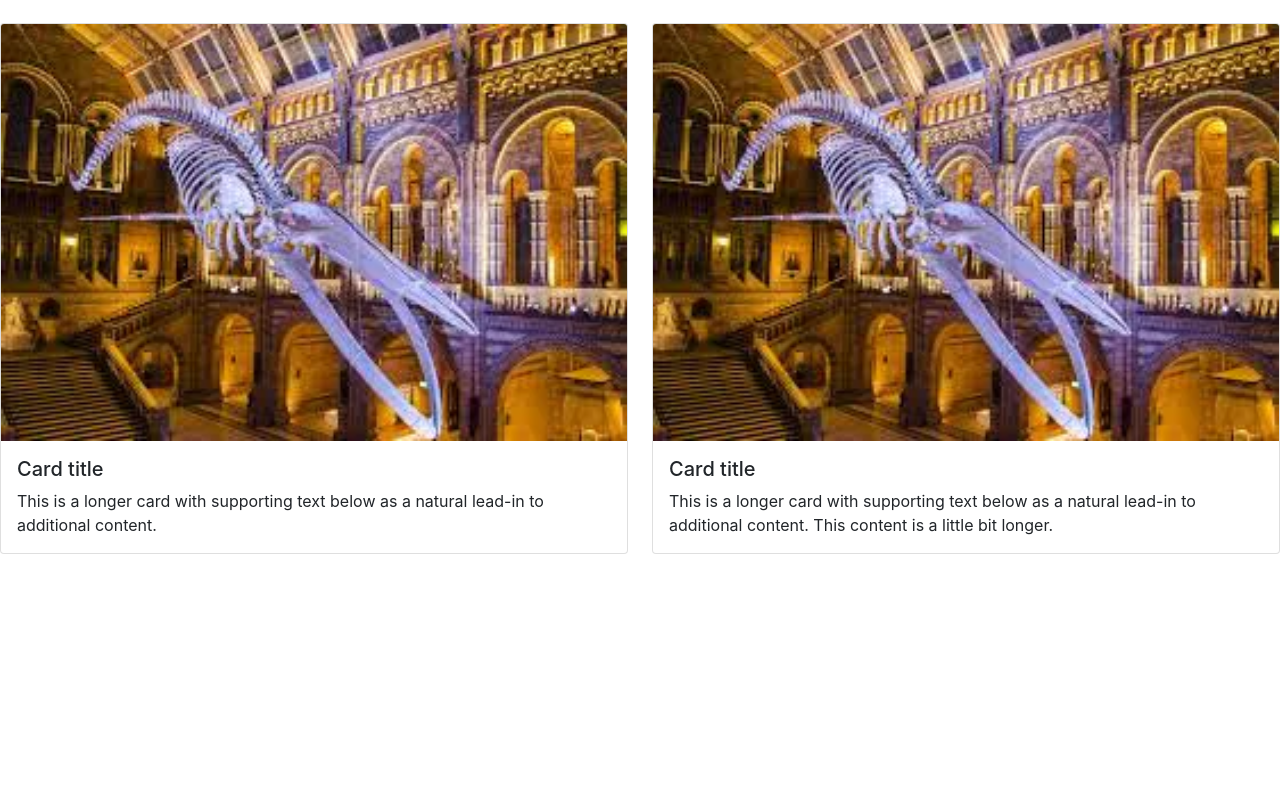
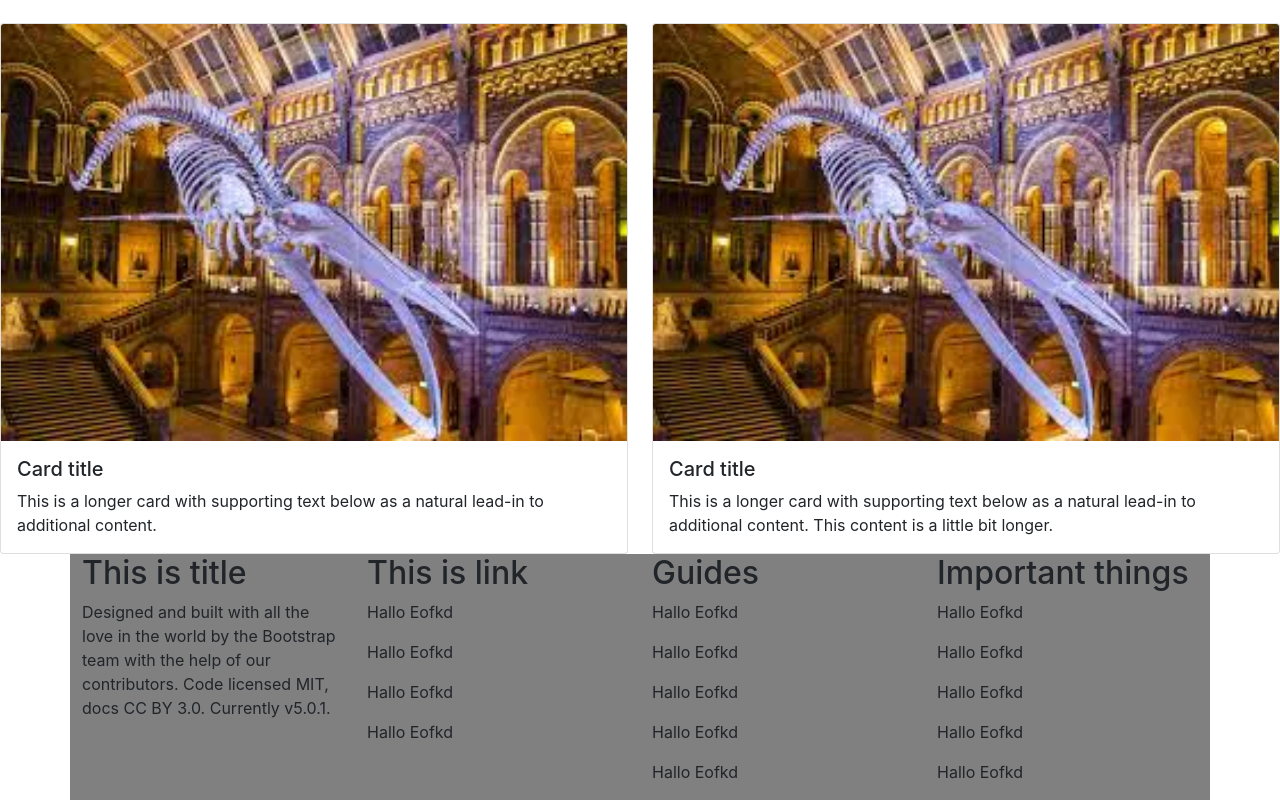
Before and after one commit to Swapno5896/Amazing-Museums-UI, a React (Create React App) app: page / in a window 1280 px wide. Shown: the part 1425-2225 px from the top of the page. Before the commit the page ends 1979 px from the top, so only its background shows below. Built offline with nearby package versions, Linux system fonts and the light colour scheme.

Commit message:
footer section is almost done

```diff
--- a/src/App.tsx
+++ b/src/App.tsx
@@ -2,12 +2,14 @@ import React from 'react';
 import MyNavBar from './components/Home/myNavBar/MyNavBar';
 import SmallGllery from './components/Home/SmallGllery/SmallGllery';
 import Events from './components/Home/Events/Events';
+import Footer from './components/Home/Footer/Footer';
 const App = () => {
   return (
     <div>
       <MyNavBar />
       <SmallGllery />
       <Events />
+      <Footer />
     </div>
   );
 };
--- /dev/null
+++ b/src/components/Home/Footer/Footer.tsx
@@ -0,0 +1,33 @@
+import React from 'react';
+
+const Footer = () => {
+    return (
+        <div>
+            <div className="container">
+                <div className="row" style={{ backgroundColor: "gray" }}>
+                    <div className="col-md-3">
+                        <h2>This is title</h2>
+                        <p>Designed and built with all the love in the world by the Bootstrap team with the help of our contributors.
+                            Code licensed MIT, docs CC BY 3.0.
+                            Currently v5.0.1.</p>
+
+                    </div>
+                    <div className="col-md-3">
+                        <h2>This is link</h2>
+                        <p>Hallo Eofkd</p>   <p>Hallo Eofkd</p>   <p>Hallo Eofkd</p>   <p>Hallo Eofkd</p>
+                    </div>
+                    <div className="col-md-3">
+                        <h2>Guides</h2>
+                        <p>Hallo Eofkd</p>   <p>Hallo Eofkd</p>   <p>Hallo Eofkd</p>   <p>Hallo Eofkd</p>   <p>Hallo Eofkd</p>
+                    </div>
+                    <div className="col-md-3">
+                        <h2> Important things</h2>
+                        <p>Hallo Eofkd</p>   <p>Hallo Eofkd</p>   <p>Hallo Eofkd</p>   <p>Hallo Eofkd</p>   <p>Hallo Eofkd</p>
+                    </div>
+                </div>
+            </div>
+        </div>
+    );
+};
+
+export default Footer;
```
